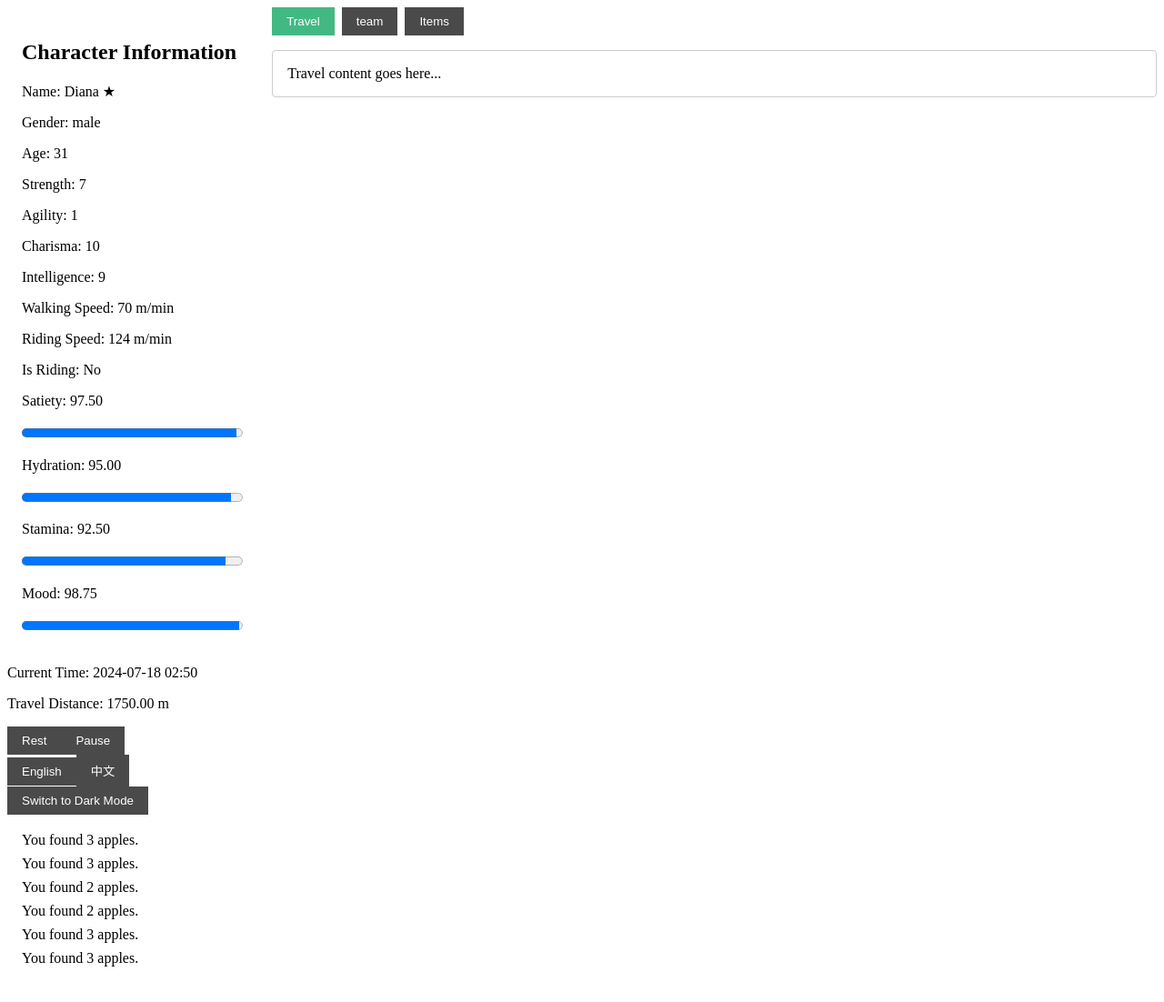
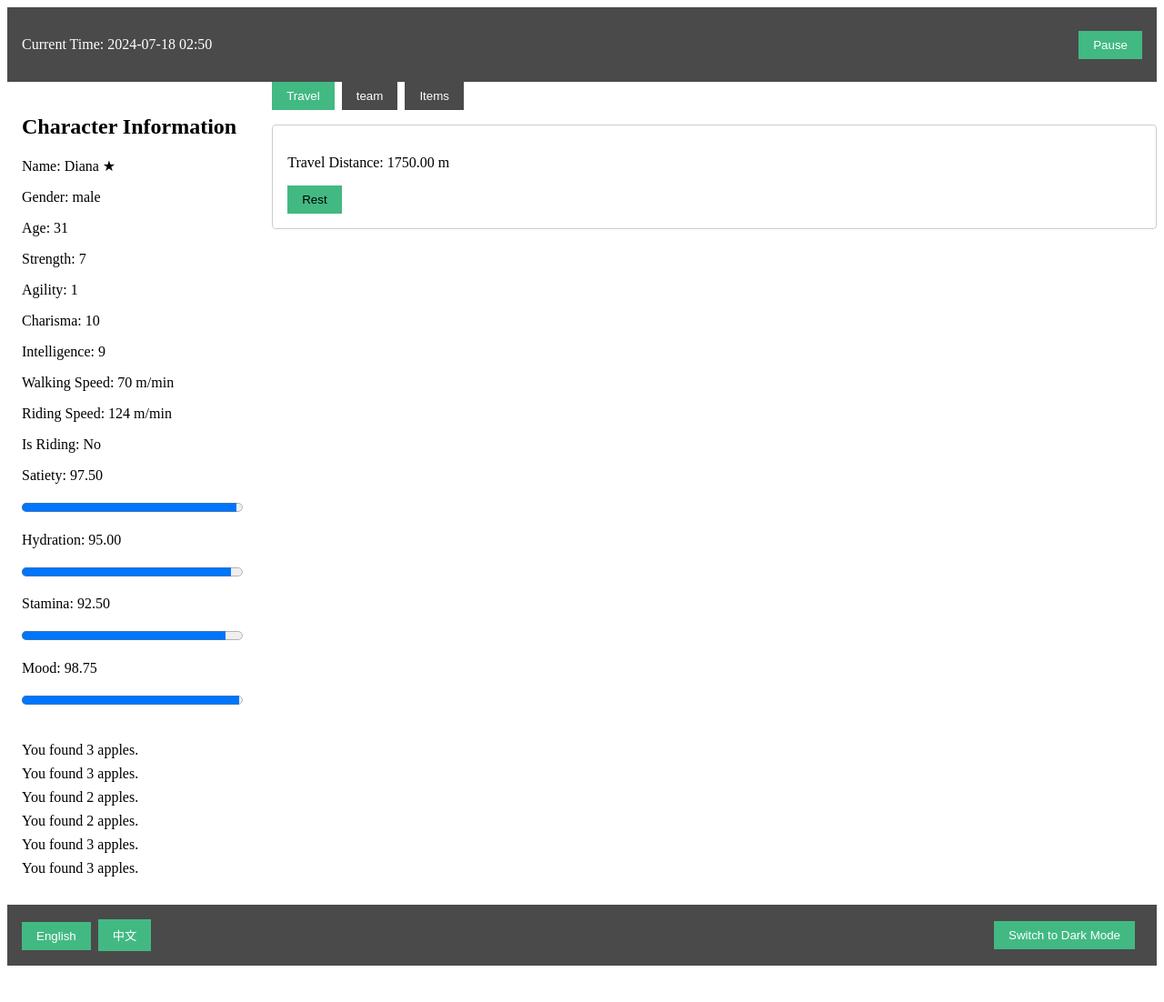
Before and after one commit to c1921/Drifting-Web, a Vue app: page / in a window 1280 px wide. Shown: the whole page at 91% size. After the commit the page ends 1070 px from the top, so only its background shows below. Built offline with nearby package versions, Linux system fonts and the light colour scheme.

Commit message:
调整布局

```diff
--- a/src/App.vue
+++ b/src/App.vue
@@ -1,19 +1,21 @@
 <template>
   <div id="app">
+    <Header :currentTime="currentTime" :isRunning="isRunning" @toggleTimer="toggleTimer" />
     <div class="layout">
       <CharacterPanel v-if="selectedCharacter" :character="selectedCharacter" :isPlayer="isPlayer(selectedCharacter)" />
-      <Tabs :team="team" :teamSpeed="teamSpeed" :player="player!" :items="items" @memberSelected="selectCharacter" />
+      <Tabs
+        :team="team"
+        :teamSpeed="teamSpeed"
+        :player="player!"
+        :items="items"
+        :travelDistance="travelDistance"
+        :isTraveling="isTraveling"
+        @memberSelected="selectCharacter"
+        @toggleTravelState="toggleTravelState"
+      />
     </div>
-    <p>{{ $t('currentTime') }}: {{ formattedTime }}</p>
-    <p>{{ $t('travelDistance') }}: {{ travelDistance.toFixed(2) }} {{ $t('distanceUnit') }}</p>
-    <button @click="toggleTravelState">{{ isTraveling ? $t('rest') : $t('travel') }}</button>
-    <button @click="toggleTimer">{{ isRunning ? $t('pause') : $t('resume') }}</button>
-    <div>
-      <button @click="changeLanguage('en')">English</button>
-      <button @click="changeLanguage('zh')">中文</button>
-    </div>
-    <button @click="toggleTheme">{{ currentTheme === 'light' ? $t('switchToDarkMode') : $t('switchToLightMode') }}</button>
     <LogPanel :log="log" />
+    <Footer :currentTheme="currentTheme" @changeLanguage="changeLanguage" @toggleTheme="toggleTheme" />
   </div>
 </template>
 
@@ -23,6 +25,8 @@ import { useI18n } from 'vue-i18n';
 import CharacterPanel from './components/CharacterPanel.vue';
 import Tabs from './components/Tabs.vue';
 import LogPanel from './components/LogPanel.vue';
+import Header from './components/Header.vue';
+import Footer from './components/Footer.vue';
 import { Character } from './types/character';
 import { Item } from './types/item';
 import { itemFactory, findOrCreateItem } from './factory/itemFactory';
@@ -34,7 +38,9 @@ export default defineComponent({
   components: {
     CharacterPanel,
     Tabs,
-    LogPanel
+    LogPanel,
+    Header,
+    Footer
   },
   setup() {
     const { t, locale } = useI18n();
@@ -43,9 +49,13 @@ export default defineComponent({
     const team = ref<Character[]>([]);
     const selectedCharacter = ref<Character | null>(null);
     const travelDistance = ref(0);
+    const isTraveling = ref(true);
     const items = ref<Item[]>([]);
-    const isTraveling = ref(true);
     const log = ref<string[]>([]);
+
+    const currentTime = ref(new Date());
+    const isRunning = ref(false);
+    const currentTheme = ref('light');
 
     const names = ['Alice', 'Bob', 'Charlie', 'Diana', 'Edward'];
     const genders = [t('male'), t('female')];
@@ -55,7 +65,7 @@ export default defineComponent({
 
     const generateCharacter = (): Character => {
       return {
-        id: uuidv4(),  // 生成唯一标识符
+        id: uuidv4(),
         name: getRandomElement(names),
         gender: getRandomElement(genders),
         age: getRandomValue(18, 60),
@@ -66,10 +76,10 @@ export default defineComponent({
         walkingSpeed: 70,
         ridingSpeed: getRandomValue(100, 150),
         isRiding: false,
-        satiety: 100,   // 饱食初始值
-        hydration: 100, // 饮水初始值
-        stamina: 100,   // 体力初始值
-        mood: 100       // 心情初始值
+        satiety: 100,
+        hydration: 100,
+        stamina: 100,
+        mood: 100
       };
     };
 
@@ -100,12 +110,10 @@ export default defineComponent({
       return Math.min(...team.value.map(character => character.isRiding ? character.ridingSpeed : character.walkingSpeed));
     });
 
-    const currentTime = ref(new Date());
-    const isRunning = ref(false);
     let timer: number | undefined;
 
     const updateTime = () => {
-      currentTime.value = new Date(currentTime.value.getTime() + 60000); // 每分钟增加60,000毫秒
+      currentTime.value = new Date(currentTime.value.getTime() + 60000);
       if (isTraveling.value) {
         travelDistance.value += teamSpeed.value;
         team.value.forEach(character => {
@@ -145,17 +153,6 @@ export default defineComponent({
       isTraveling.value = !isTraveling.value;
     };
 
-    const formattedTime = computed(() => {
-      const year = currentTime.value.getFullYear();
-      const month = String(currentTime.value.getMonth() + 1).padStart(2, '0');
-      const day = String(currentTime.value.getDate()).padStart(2, '0');
-      const hours = String(currentTime.value.getHours()).padStart(2, '0');
-      const minutes = String(currentTime.value.getMinutes()).padStart(2, '0');
-      return `${year}-${month}-${day} ${hours}:${minutes}`;
-    });
-
-    const currentTheme = ref('light');
-
     const setTheme = (theme: string) => {
       document.documentElement.setAttribute('data-theme', theme);
       currentTheme.value = theme;
@@ -187,7 +184,26 @@ export default defineComponent({
       locale.value = lang;
     };
 
-    return { player, team, selectedCharacter, formattedTime, toggleTimer, isRunning, changeLanguage, t, toggleTheme, currentTheme, selectCharacter, isPlayer, travelDistance, teamSpeed, items, isTraveling, toggleTravelState, log };
+    return {
+      player,
+      team,
+      selectedCharacter,
+      toggleTimer,
+      isRunning,
+      changeLanguage,
+      t,
+      toggleTheme,
+      currentTheme,
+      selectCharacter,
+      isPlayer,
+      travelDistance,
+      teamSpeed,
+      items,
+      isTraveling,
+      toggleTravelState,
+      log,
+      currentTime
+    };
   }
 });
 </script>
@@ -206,27 +222,7 @@ export default defineComponent({
   margin-left: 1rem;
 }
 
-button {
-  background-color: #4a4a4a; /* 深灰色背景 */
-  color: white; /* 白色文字 */
-  border: none;
-  padding: 0.5rem 1rem;
-  cursor: pointer;
-}
-
-button:hover {
-  background-color: #616161; /* 浅灰色背景 */
-}
-
-button:active {
-  background-color: #757575; /* 更浅的灰色背景 */
-}
-
-button:focus {
-  outline: none;
-}
-
 * {
-  user-select: none; /* 禁止选择文本 */
+  user-select: none;
 }
 </style>
--- /dev/null
+++ b/src/components/Footer.vue
@@ -0,0 +1,63 @@
+<template>
+  <footer>
+    <div>
+      <button @click="changeLanguage('en')">English</button>
+      <button @click="changeLanguage('zh')">中文</button>
+    </div>
+    <button @click="toggleTheme">{{ currentTheme === 'light' ? $t('switchToDarkMode') : $t('switchToLightMode') }}</button>
+  </footer>
+</template>
+
+<script lang="ts">
+import { defineComponent, PropType } from 'vue';
+
+export default defineComponent({
+  name: 'Footer',
+  props: {
+    currentTheme: {
+      type: String as PropType<'light' | 'dark'>,
+      required: true
+    }
+  },
+  emits: ['changeLanguage', 'toggleTheme'],
+  setup(props, { emit }) {
+    const changeLanguage = (lang: string) => {
+      emit('changeLanguage', lang);
+    };
+
+    const toggleTheme = () => {
+      emit('toggleTheme');
+    };
+
+    return { changeLanguage, toggleTheme };
+  }
+});
+</script>
+
+<style scoped>
+footer {
+  display: flex;
+  justify-content: space-between;
+  align-items: center;
+  padding: 1rem;
+  background-color: #4a4a4a;
+  color: white;
+}
+
+button {
+  background-color: #42b983;
+  color: white;
+  border: none;
+  padding: 0.5rem 1rem;
+  cursor: pointer;
+  margin-right: 0.5rem;
+}
+
+button:hover {
+  background-color: #357a38;
+}
+
+button:focus {
+  outline: none;
+}
+</style>
--- /dev/null
+++ b/src/components/Header.vue
@@ -0,0 +1,68 @@
+<template>
+  <header>
+    <p>{{ $t('currentTime') }}: {{ formattedTime }}</p>
+    <button @click="toggleTimer">{{ isRunning ? $t('pause') : $t('resume') }}</button>
+  </header>
+</template>
+
+<script lang="ts">
+import { defineComponent, PropType, computed } from 'vue';
+
+export default defineComponent({
+  name: 'Header',
+  props: {
+    currentTime: {
+      type: Date as PropType<Date>,
+      required: true
+    },
+    isRunning: {
+      type: Boolean,
+      required: true
+    }
+  },
+  emits: ['toggleTimer'],
+  setup(props, { emit }) {
+    const formattedTime = computed(() => {
+      const year = props.currentTime.getFullYear();
+      const month = String(props.currentTime.getMonth() + 1).padStart(2, '0');
+      const day = String(props.currentTime.getDate()).padStart(2, '0');
+      const hours = String(props.currentTime.getHours()).padStart(2, '0');
+      const minutes = String(props.currentTime.getMinutes()).padStart(2, '0');
+      return `${year}-${month}-${day} ${hours}:${minutes}`;
+    });
+
+    const toggleTimer = () => {
+      emit('toggleTimer');
+    };
+
+    return { formattedTime, toggleTimer };
+  }
+});
+</script>
+
+<style scoped>
+header {
+  display: flex;
+  justify-content: space-between;
+  align-items: center;
+  padding: 1rem;
+  background-color: #4a4a4a;
+  color: white;
+}
+
+button {
+  background-color: #42b983;
+  color: white;
+  border: none;
+  padding: 0.5rem 1rem;
+  cursor: pointer;
+}
+
+button:hover {
+  background-color: #357a38;
+}
+
+button:focus {
+  outline: none;
+}
+</style>
--- a/src/components/Tabs.vue
+++ b/src/components/Tabs.vue
@@ -6,7 +6,7 @@
       <button @click="selectTab('items')" :class="{ active: selectedTab === 'items' }">{{ $t('items') }}</button>
     </div>
     <div class="tab-content">
-      <TravelTab v-if="selectedTab === 'travel'" />
+      <TravelTab v-if="selectedTab === 'travel'" :travelDistance="travelDistance" :isTraveling="isTraveling" @toggleTravelState="toggleTravelState" />
       <TeamTab v-if="selectedTab === 'team'" :team="team" :teamSpeed="teamSpeed" :player="player" @memberSelected="selectMember" />
       <ItemsTab v-if="selectedTab === 'items'" :items="items" />
     </div>
@@ -44,9 +44,17 @@ export default defineComponent({
     items: {
       type: Array as PropType<Item[]>,
       required: true
+    },
+    travelDistance: {
+      type: Number,
+      required: true
+    },
+    isTraveling: {
+      type: Boolean,
+      required: true
     }
   },
-  emits: ['memberSelected'],
+  emits: ['memberSelected', 'toggleTravelState'],
   setup(props, { emit }) {
     const selectedTab = ref('travel');
 
@@ -58,7 +66,11 @@ export default defineComponent({
       emit('memberSelected', member);
     };
 
-    return { selectedTab, selectTab, selectMember };
+    const toggleTravelState = () => {
+      emit('toggleTravelState');
+    };
+
+    return { selectedTab, selectTab, selectMember, toggleTravelState };
   }
 });
 </script>
@@ -79,8 +91,8 @@ export default defineComponent({
   padding: 0.5rem 1rem;
   border: none;
   cursor: pointer;
-  background-color: #4a4a4a; /* 深灰色背景 */
-  color: white; /* 白色文字 */
+  background-color: #4a4a4a;
+  color: white;
 }
 
 .tab-buttons button.active {
--- a/src/components/TravelTab.vue
+++ b/src/components/TravelTab.vue
@@ -1,11 +1,32 @@
 <template>
-  <div>{{ $t('travelContent') }}</div>
+  <div>
+    <p>{{ $t('travelDistance') }}: {{ travelDistance.toFixed(2) }} {{ $t('distanceUnit') }}</p>
+    <button @click="toggleTravelState">{{ isTraveling ? $t('rest') : $t('travel') }}</button>
+  </div>
 </template>
 
 <script lang="ts">
-import { defineComponent } from 'vue';
+import { defineComponent, ref, PropType, watch } from 'vue';
 
 export default defineComponent({
-  name: 'TravelTab'
+  name: 'TravelTab',
+  props: {
+    travelDistance: {
+      type: Number,
+      required: true
+    },
+    isTraveling: {
+      type: Boolean,
+      required: true
+    }
+  },
+  emits: ['toggleTravelState'],
+  setup(props, { emit }) {
+    const toggleTravelState = () => {
+      emit('toggleTravelState');
+    };
+
+    return { toggleTravelState };
+  }
 });
 </script>
```
